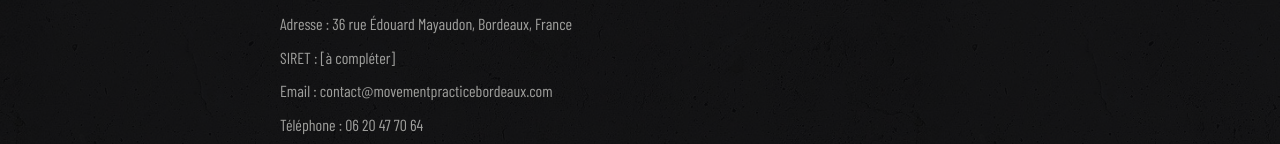
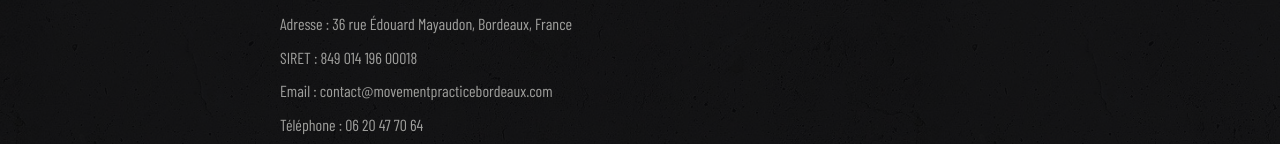
Before and after one commit to MovementPracticeBordeaux/mpb-booking, a Next.js app: page /mentions-legales in a window 1280 px wide. Shown: the part 287-431 px from the top of the page. Built offline with nearby package versions, Linux system fonts and the light colour scheme; no server answers; a web font is replaced by a local one.

Commit message:
Mentions legales: ajoute le SIRET

```diff
--- a/app/mentions-legales/page.tsx
+++ b/app/mentions-legales/page.tsx
@@ -25,7 +25,7 @@ export default function MentionsLegalesPage() {
           (auto-entrepreneur), exerçant sous le nom commercial Movement Practice Bordeaux.
         </p>
         <p style={style.p}>Adresse : 36 rue Édouard Mayaudon, Bordeaux, France</p>
-        <p style={style.p}>SIRET : [à compléter]</p>
+        <p style={style.p}>SIRET : 849 014 196 00018</p>
         <p style={style.p}>Email : contact@movementpracticebordeaux.com</p>
         <p style={style.p}>Téléphone : 06 20 47 70 64</p>
       </section>
```
